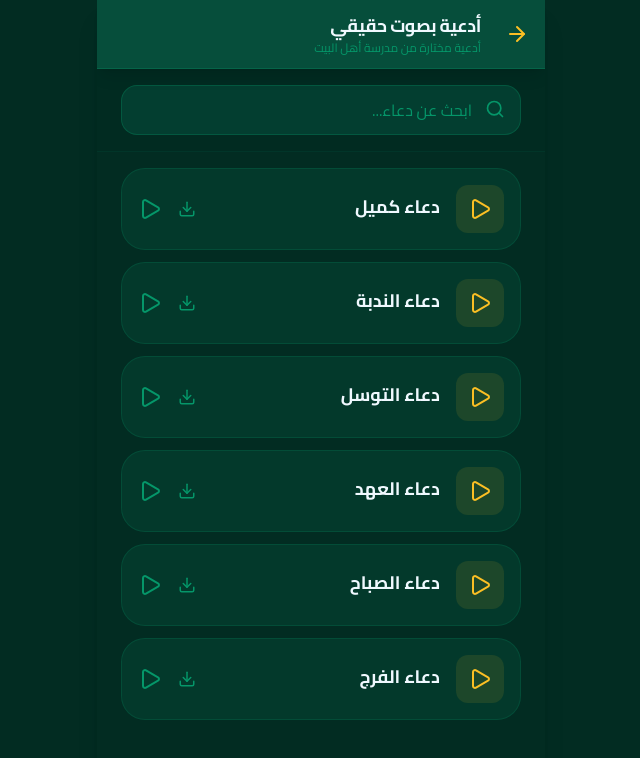
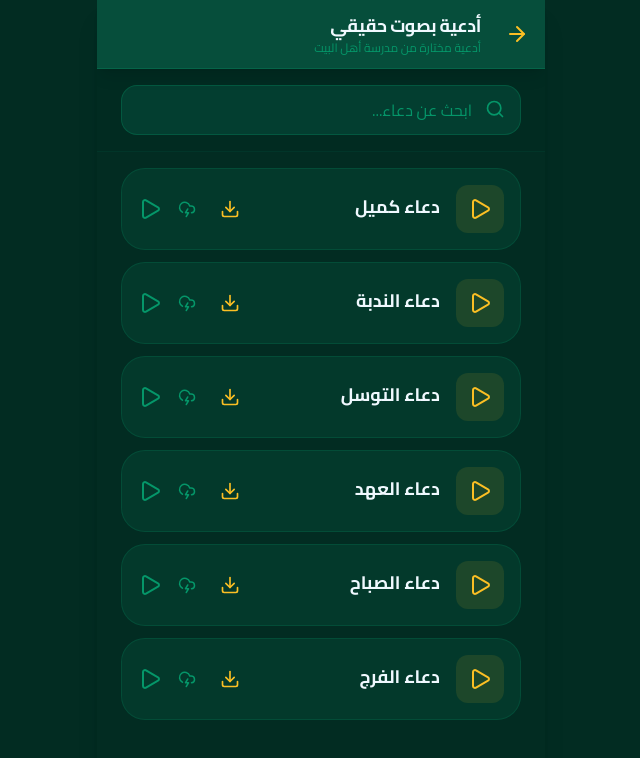
Before and after one commit to alimufk/Quran-karim-, a React (Vite) app: page /#/shia-duas in a window 1280 px wide. Shown: the top 758 px of the page, without its empty margins (319-959 px from the left). Built offline with nearby package versions, Linux system fonts and the light colour scheme; no server answers.

Commit message:
Implement direct MP3 download and UI updates
Added a function to download MP3 files directly to the user's device and updated the UI for offline storage functionality.

```diff
--- a/src/pages/ShiaDuas.tsx
+++ b/src/pages/ShiaDuas.tsx
@@ -1,6 +1,6 @@
 import { useState, useRef, useEffect } from 'react';
 import { motion, AnimatePresence } from 'framer-motion';
-import { ArrowRight, Play, Pause, Volume2, Search, Download, Check, RefreshCw, AlertCircle } from 'lucide-react';
+import { ArrowRight, Play, Pause, Volume2, Search, Download, Check, RefreshCw, AlertCircle, CloudLightning } from 'lucide-react';
 import { useNavigate } from 'react-router-dom';
 import { isAudioCached, getCachedAudioUrl, cacheAudio, deleteCachedAudio } from '../utils/audioCache';
 import { getAudioUrl } from '../utils/audioUrl';
@@ -76,14 +76,13 @@ export function ShiaDuas() {
     cachedDuaSourcesRef.current = cachedDuaSources;
   }, [cachedDuaSources]);
 
-  // تم إصلاح دالة البحث هنا لمنع الانهيار في حال عدم توفر الاسم الإنجليزي
   const filteredDuas = duasList.filter(d =>
     d.name.includes(search) || (d as any).englishName?.toLowerCase().includes(search.toLowerCase())
   );
 
   const currentDua = duasList.find(d => d.id === currentDuaId);
 
-  // التحقق من الأدعية المحفوظة مسبقاً في الذاكرة التخزينية
+  // التحقق من الأدعية المحفوظة مسبقاً في الذاكرة التخزينية للتطبيق
   useEffect(() => {
     let active = true;
     const checkCaches = async () => {
@@ -170,6 +169,28 @@ export function ShiaDuas() {
     };
   }, [isPlaying, currentDuaId, currentDua]);
 
+  // دالة مخصصة لتحميل ملف الـ MP3 مباشرة إلى جهاز المستخدم (مجلد Downloads)
+  const handleDeviceDownload = async (e: any, url: string, name: string) => {
+    e.stopPropagation(); // منع استدعاء تشغيل الصوت عند الضغط على الزر
+    try {
+      const response = await fetch(url);
+      if (!response.ok) throw new Error();
+      const blob = await response.blob();
+      const blobUrl = window.URL.createObjectURL(blob);
+
+      const link = document.createElement('a');
+      link.href = blobUrl;
+      link.download = `${name}.mp3`;
+      document.body.appendChild(link);
+      link.click();
+      document.body.removeChild(link);
+      window.URL.revokeObjectURL(blobUrl);
+    } catch (error) {
+      // الدعم الاحتياطي (Fallback): إذا منع نظام الهاتف تحميل الـ Blob، نفتح الرابط في صفحة مستقلة ليتم تحميله تلقائياً
+      window.open(url, '_blank');
+    }
+  };
+
   const handleOfflineDuaToggle = async (dua: typeof duasList[0]) => {
     const url = dua.url;
     const isCached = !!cachedDuaSources[dua.id];
@@ -205,24 +226,6 @@ export function ShiaDuas() {
         });
         setCachedDuaSources(prev => ({ ...prev, [dua.id]: cachedUrl }));
         setDownloadingDuaId(null);
-
-        // 🔥 تحديث مميز: هنا يتم إجبار المتصفح على تحميل الملف وحفظه بذاكرة الهاتف (Downloads) فوراً
-        try {
-          const response = await fetch(url);
-          if (response.ok) {
-            const blob = await response.blob();
-            const blobUrl = window.URL.createObjectURL(blob);
-            const link = document.createElement('a');
-            link.href = blobUrl;
-            link.download = `${dua.name}.mp3`;
-            document.body.appendChild(link);
-            link.click();
-            document.body.removeChild(link);
-            window.URL.revokeObjectURL(blobUrl);
-          }
-        } catch (downloadErr) {
-          console.error("فشل التحميل المباشر للمجلد ولكن تم الحفظ أوفلاين للتطبيق:", downloadErr);
-        }
 
         if (currentDuaId === dua.id && audioRef.current) {
           const wasPlaying = isPlaying;
@@ -303,21 +306,33 @@ export function ShiaDuas() {
                 </div>
               </div>
               <div className="flex items-center gap-2">
+
+                {/* 1. زر التحميل المباشر للجهاز - يظهر دائماً للمستخدم باللون الأصفر المميز */}
+                <button
+                  onClick={(e) => handleDeviceDownload(e, dua.url, dua.name)}
+                  className="p-2 text-[#fbbf24] hover:bg-[#fbbf24]/10 rounded-full transition"
+                  title="تحميل الملف الصوتي للجهاز مباشرة"
+                >
+                  <Download size={20} />
+                </button>
+
+                {/* 2. مؤشر ميزة الأوفلاين الخاصة بالتطبيق لتوفير مساحة */}
                 {downloadingDuaId === dua.id ? (
                   <div className="relative flex items-center justify-center w-8 h-8 rounded-full bg-[#059669]/20" onClick={(e) => e.stopPropagation()}>
                     <RefreshCw size={14} className="animate-spin text-[#fbbf24]" />
                     <span className="text-[7.5px] font-mono text-[#fbbf24] absolute">{duaDownloadProgress}</span>
                   </div>
                 ) : cachedDuaSources[dua.id] ? (
-                  <button onClick={(e) => { e.stopPropagation(); handleOfflineDuaToggle(dua); }} className="p-1.5 px-3 rounded-full text-xs font-bold text-[#10b981] bg-[#10b981]/10 flex items-center gap-1 hover:bg-red-500/10 hover:text-red-400 transition" title="محفوظ أوفلاين (اضغط لحذفه)" >
-                    <Check size={14} className="stroke-[3px]" />
-                    <span className="hidden sm:inline">أوفلاين</span>
+                  <button onClick={(e) => { e.stopPropagation(); handleOfflineDuaToggle(dua); }} className="p-1.5 px-2 rounded-xl text-[11px] font-bold text-[#10b981] bg-[#10b981]/10 flex items-center gap-0.5 hover:bg-red-500/10 hover:text-red-400 transition" title="محفوظ أوفلاين بالتطبيق (اضغط لحذفه وتوفير مساحة)" >
+                    <Check size={12} className="stroke-[3px]" />
+                    <span>مخزن</span>
                   </button>
                 ) : (
-                  <button onClick={(e) => { e.stopPropagation(); handleOfflineDuaToggle(dua); }} className="p-2 text-[#059669] hover:text-[#fbbf24] hover:bg-[#059669]/20 rounded-full transition" title="تحميل وتشغيل أوفلاين" >
-                    <Download size={18} />
+                  <button onClick={(e) => { e.stopPropagation(); handleOfflineDuaToggle(dua); }} className="p-2 text-[#059669] hover:text-[#fbbf24] hover:bg-[#059669]/20 rounded-full transition" title="تخزين احتياطي لتشغيل سريع بدون إنترنت" >
+                    <CloudLightning size={18} />
                   </button>
                 )}
+
                 <div className={currentDuaId === dua.id ? 'text-[#fbbf24]' : 'text-[#059669]'}>
                   {currentDuaId === dua.id && isPlaying ? <Pause fill="currentColor" size={24} /> : <Play size={24} />}
                 </div>
@@ -340,7 +355,17 @@ export function ShiaDuas() {
               </p>
             </div>
             <div className="flex items-center gap-4">
-              <button onClick={() => handleOfflineDuaToggle(currentDua)} disabled={downloadingDuaId !== null} className={`p-3 rounded-full flex items-center justify-center relative ${ downloadingDuaId === currentDua.id ? 'text-[#fbbf24] bg-[#059669]/30' : cachedDuaSources[currentDua.id] ? 'text-[#10b981] bg-[#10b981]/10 hover:bg-red-500/10 hover:text-red-400' : 'text-[#059669] hover:text-[#fbbf24] hover:bg-[#059669]/30' } transition-colors`} title={ downloadingDuaId === currentDua.id ? `جاري التحميل: ${duaDownloadProgress}%` : cachedDuaSources[currentDua.id] ? 'محفوظ أوفلاين (اضغط لحذفه)' : 'تحميل وتشغيل أوفلاين' } >
+
+              {/* زر التحميل المباشر للجهاز من الشريط السفلي المغلّف */}
+              <button
+                onClick={(e) => handleDeviceDownload(e, currentDua.url, currentDua.name)}
+                className="p-3 text-[#fbbf24] hover:bg-[#fbbf24]/10 rounded-full transition-colors"
+                title="تحميل الملف للجهاز"
+              >
+                <Download size={22} />
+              </button>
+
+              <button onClick={() => handleOfflineDuaToggle(currentDua)} disabled={downloadingDuaId !== null} className={`p-3 rounded-full flex items-center justify-center relative ${ downloadingDuaId === currentDua.id ? 'text-[#fbbf24] bg-[#059669]/30' : cachedDuaSources[currentDua.id] ? 'text-[#10b981] bg-[#10b981]/10 hover:bg-red-500/10 hover:text-red-400' : 'text-[#059669] hover:text-[#fbbf24] hover:bg-[#059669]/30' } transition-colors`} title={ downloadingDuaId === currentDua.id ? `جاري التخزين: ${duaDownloadProgress}%` : cachedDuaSources[currentDua.id] ? 'محفوظ بالتطبيق (اضغط لحذفه)' : 'حفظ احتياطي بالتطبيق أوفلاين' } >
                 {downloadingDuaId === currentDua.id ? (
                   <div className="relative flex items-center justify-center w-5 h-5">
                     <RefreshCw className="animate-spin text-[#fbbf24]" size={16} />
@@ -349,7 +374,7 @@ export function ShiaDuas() {
                 ) : cachedDuaSources[currentDua.id] ? (
                   <Check size={20} className="stroke-[3px]" />
                 ) : (
-                  <Download size={20} />
+                  <CloudLightning size={20} />
                 )}
               </button>
               <button onClick={() => handlePlayToggle(currentDua.id)} className="p-5 bg-[#fbbf24] text-[#022c22] rounded-full shadow-lg shadow-[#fbbf24]/20 hover:bg-[#fcd34d] hover:scale-105 active:scale-95 transition-all" disabled={isLoading && !isPlaying} >
```
